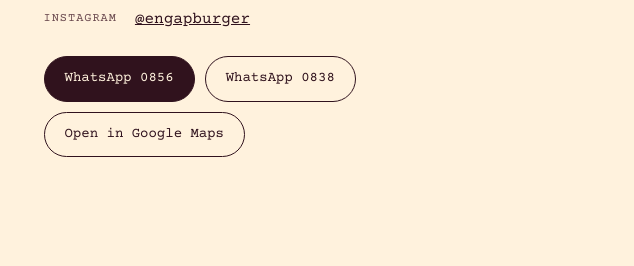
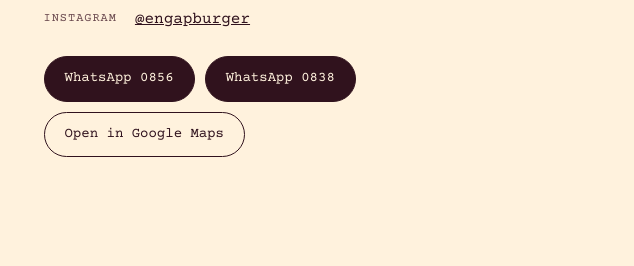
Before and after one commit to faqfucksfucked/engapburger, an Astro site: page / in a window 1280 px wide. Shown: the part 2259-2525 px from the top of the page, 646-1280 px from the left. Built offline with nearby package versions, Linux system fonts and the light colour scheme; Astro itself is replaced by a stand-in of ours.

Commit message:
Make both WhatsApp buttons the same filled style
Co-Authored-By: Claude Opus 5.5 <noreply@anthropic.com>
Claude-Session: https://claude.ai/code/session_017VwaKspp7YZxwph9vM9E6Q

```diff
--- a/src/pages/index.astro
+++ b/src/pages/index.astro
@@ -104,7 +104,7 @@ const year = new Date().getFullYear();
         </dl>
         <div class="contact-btns">
           {site.whatsapp.map((w, i) => (
-            <a class={i === 0 ? 'btn' : 'btn ghost'} href={wa(w.number)} target="_blank" rel="noopener">WhatsApp {w.label.slice(0, 4)}</a>
+            <a class="btn" href={wa(w.number)} target="_blank" rel="noopener">WhatsApp {w.label.slice(0, 4)}</a>
           ))}
           <a class="btn ghost" href={site.mapsUrl} target="_blank" rel="noopener">Open in Google Maps</a>
         </div>
```
